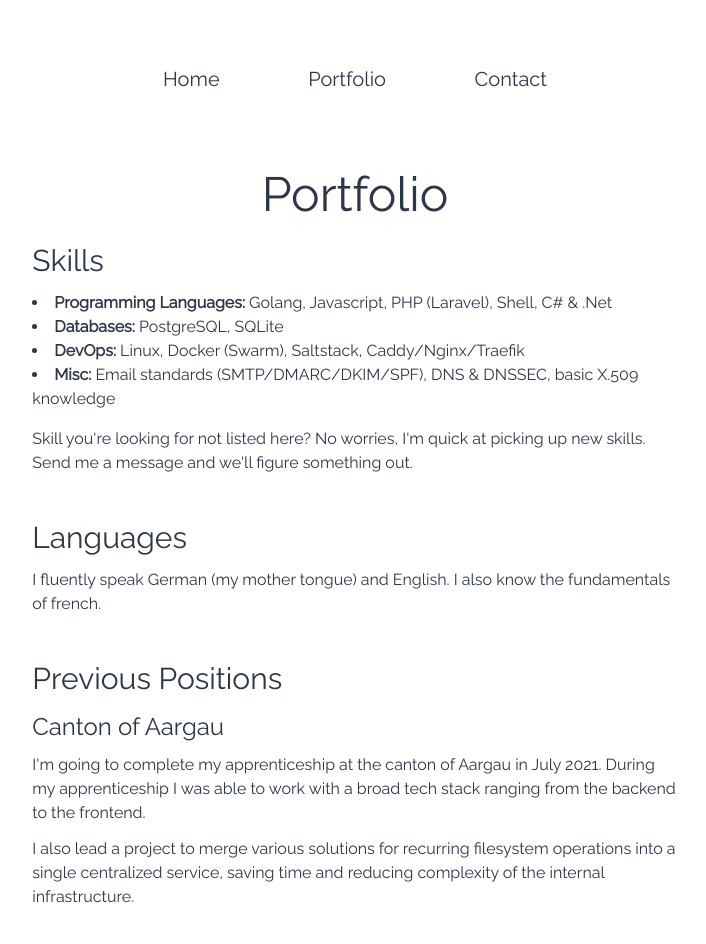
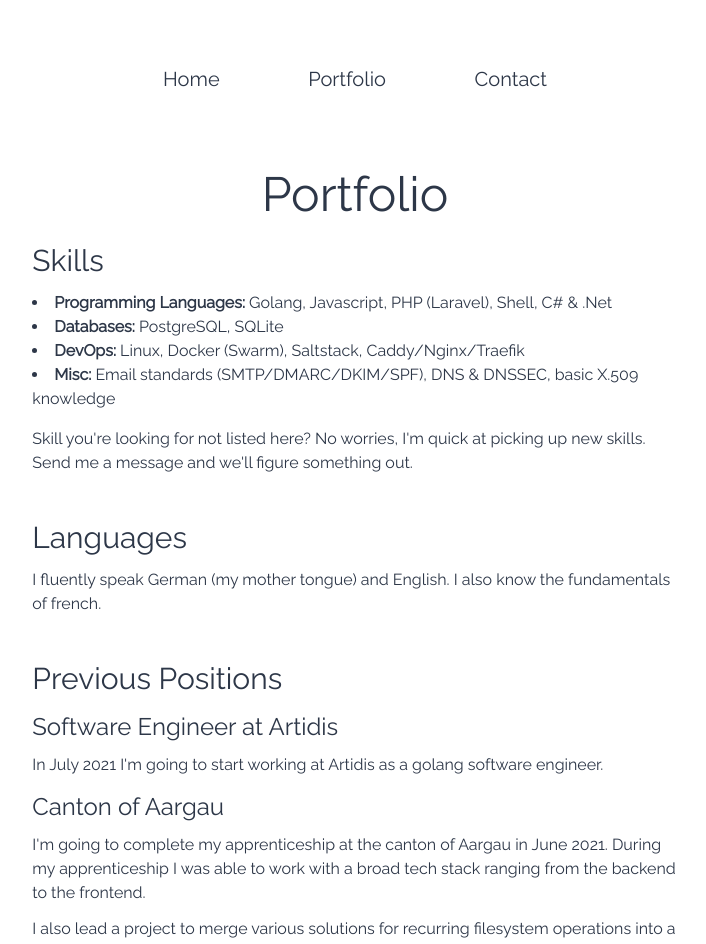
Before and after one commit to bn4t/benjaminnater.com, a Vue app: page /portfolio in a window 1280 px wide. Shown: the top 944 px of the page, without its empty margins (285-991 px from the left). Built offline with nearby package versions, Linux system fonts and the light colour scheme.

Commit message:
update dependencies and previous positions

```diff
--- a/src/views/Portfolio.vue
+++ b/src/views/Portfolio.vue
@@ -17,8 +17,10 @@
     <p>I fluently speak German (my mother tongue) and English. I also know the fundamentals of french.</p>
 
     <h2 class="text-3xl mb-2 mt-10">Previous Positions</h2>
+    <h3 class="text-2xl mb-2">Software Engineer at Artidis</h3>
+    <p class="mb-3">In July 2021 I'm going to start working at Artidis as a golang software engineer.</p>
     <h3 class="text-2xl mb-2">Canton of Aargau</h3>
-    <p class="mb-3">I'm going to complete my apprenticeship at the canton of Aargau in July 2021. During my
+    <p class="mb-3">I'm going to complete my apprenticeship at the canton of Aargau in June 2021. During my
       apprenticeship I was able to work with a broad tech stack ranging from the backend to the frontend.</p>
     <p>I also lead a project to merge various solutions for recurring filesystem operations into a single centralized
       service, saving time and reducing complexity of the internal infrastructure.</p>
```
Also changed, not shown: 1 other file (tests, documents, lock files or other folders).
